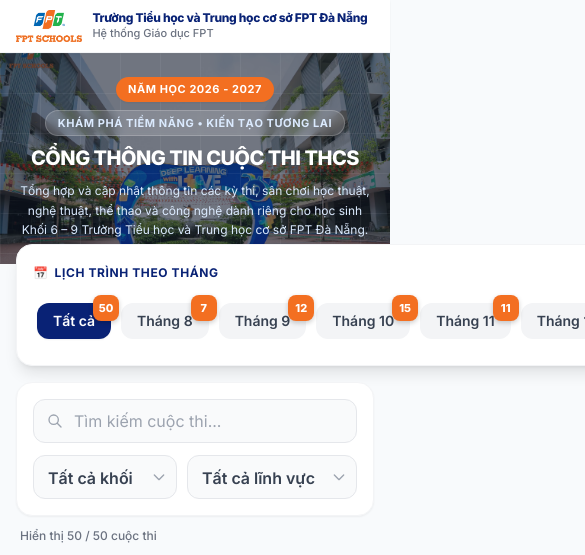
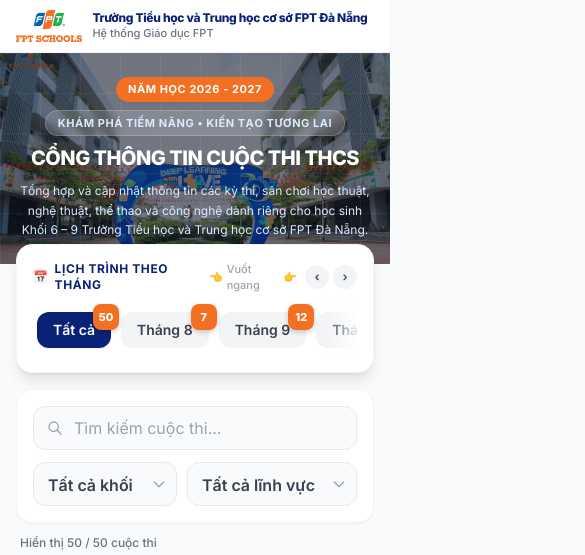
Before and after one commit to giangnt116-blip/fpt-danang-competitions-2627-trienkhai, a website: page index.html in a window 390 px wide. Shown: the top 555 px of the page, 585 px wide, since content can reach past the window. Drawn offline with nearby package versions, Linux system fonts and the light colour scheme.

Commit message:
Fix mobile horizontal timeline navigation

```diff
--- a/index.html
+++ b/index.html
@@ -80,10 +80,16 @@
             touch-action: pan-x;
             overscroll-behavior-x: contain;
             scroll-behavior: smooth;
+            scrollbar-width: none;
+            -ms-overflow-style: none;
+        }
+        .timeline-viewport::-webkit-scrollbar {
+            display: none;
         }
         @media (min-width: 640px) {
             .timeline-viewport {
                 overflow-x: visible;
+                overflow-y: visible;
             }
         }
         /* Inner Row Timeline */
@@ -97,13 +103,15 @@
             .timeline-inner-row {
                 display: flex;
                 flex-wrap: wrap;
-                width: auto;
+                width: 100%;
                 min-width: 0;
             }
         }
         .timeline-btn {
             flex: 0 0 auto;
+            flex-shrink: 0;
             white-space: nowrap;
+            position: relative;
         }
         /* Corner badge cho nút Tất cả và các nút Tháng */
         .timeline-corner-badge {
@@ -194,9 +202,9 @@
     </section>
 
     <!-- Timeline Filter Section -->
-    <section class="max-w-7xl mx-auto px-4 sm:px-6 lg:px-8 -mt-5 sm:-mt-6 relative z-20">
-        <div class="bg-white rounded-2xl p-4 sm:p-5 shadow-lg border border-gray-100 min-w-0">
-            <div class="flex items-center justify-between mb-2 sm:mb-3">
+    <section class="max-w-7xl mx-auto px-4 sm:px-6 lg:px-8 -mt-5 sm:-mt-6 relative z-20 w-full min-w-0">
+        <div class="bg-white rounded-2xl p-4 sm:p-5 shadow-lg border border-gray-100 w-full min-w-0">
+            <div class="flex items-center justify-between mb-2 sm:mb-3 min-w-0">
                 <span class="text-xs font-bold text-fpt-blue uppercase tracking-wider flex items-center gap-1.5">
                     <span>📅</span> LỊCH TRÌNH THEO THÁNG
                 </span>
@@ -215,9 +223,10 @@
                 </div>
             </div>
             <!-- Timeline Scroll Viewport: 100% width, native horizontal swipe on mobile -->
-            <div id="timelineViewport" class="timeline-viewport no-scrollbar pt-2.5 pb-2.5 sm:pt-0 sm:pb-0">
+            <div class="relative w-full min-w-0">
+                <div id="timelineViewport" class="timeline-viewport no-scrollbar pt-2.5 pb-2 sm:pt-0 sm:pb-0">
                     <!-- Timeline Inner Row: 1 hàng duy nhất trên mobile (width: max-content), wrap linh hoạt trên desktop -->
-                <div id="timelineContainer" class="timeline-inner-row gap-2.5 sm:gap-3 pl-1 pr-3.5 sm:px-0 items-center">
+                    <div id="timelineContainer" class="timeline-inner-row gap-2.5 sm:gap-3 pl-1 pr-4 sm:px-0 items-center">
                         <button onclick="filterByMonth(null, event)" class="timeline-btn relative shrink-0 px-4 py-2 rounded-xl text-sm font-semibold bg-fpt-blue text-white transition-colors duration-200 shadow-sm" id="timelineBtnAll">
                             <span>Tất cả</span>
                             <span class="timeline-corner-badge" id="badgeAll">50</span>
@@ -271,6 +280,9 @@
                             <span class="timeline-corner-badge" id="badgeMonth7">0</span>
                         </button>
                     </div>
+                </div>
+                <!-- Gợi ý UX: hiệu ứng fade nhỏ mép phải trên mobile báo hiệu còn tháng phía sau -->
+                <div id="timelineFadeHint" class="pointer-events-none absolute right-0 top-0 bottom-0 w-8 bg-gradient-to-l from-white to-transparent sm:hidden opacity-90 transition-opacity duration-200" aria-hidden="true"></div>
             </div>
         </div>
     </section>
@@ -1104,7 +1116,34 @@
             }
         }
 
-        document.addEventListener('DOMContentLoaded', loadCompetitions);
+        // Khởi tạo theo dõi scroll timeline để ẩn/hiện hiệu ứng fade gợi ý trên mobile
+        function initTimelineScrollHint() {
+            const viewport = document.getElementById('timelineViewport');
+            const fade = document.getElementById('timelineFadeHint');
+            if (!viewport || !fade) return;
+
+            const checkFade = () => {
+                if (window.innerWidth >= 640) {
+                    fade.style.opacity = '0';
+                    return;
+                }
+                const maxScroll = viewport.scrollWidth - viewport.clientWidth;
+                if (maxScroll <= 4 || viewport.scrollLeft >= maxScroll - 8) {
+                    fade.style.opacity = '0';
+                } else {
+                    fade.style.opacity = '0.9';
+                }
+            };
+
+            viewport.addEventListener('scroll', checkFade, { passive: true });
+            window.addEventListener('resize', checkFade, { passive: true });
+            checkFade();
+        }
+
+        document.addEventListener('DOMContentLoaded', () => {
+            loadCompetitions();
+            initTimelineScrollHint();
+        });
 
         function openModal(index) {
             const comp = competitions[index];
```
Also changed, not shown: public/index.html (+46 -7 lines), 11 other files. Lines whose indentation alone changed are shown as unchanged.
